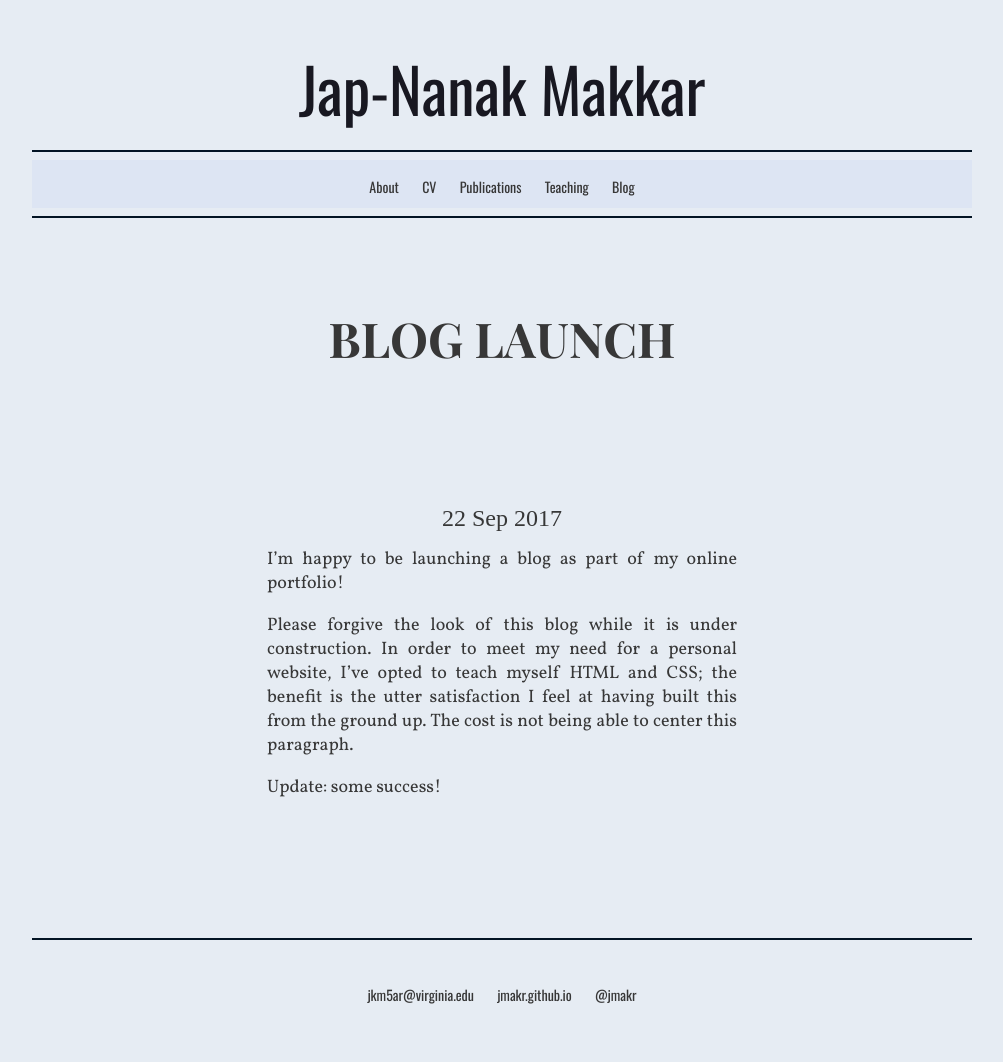
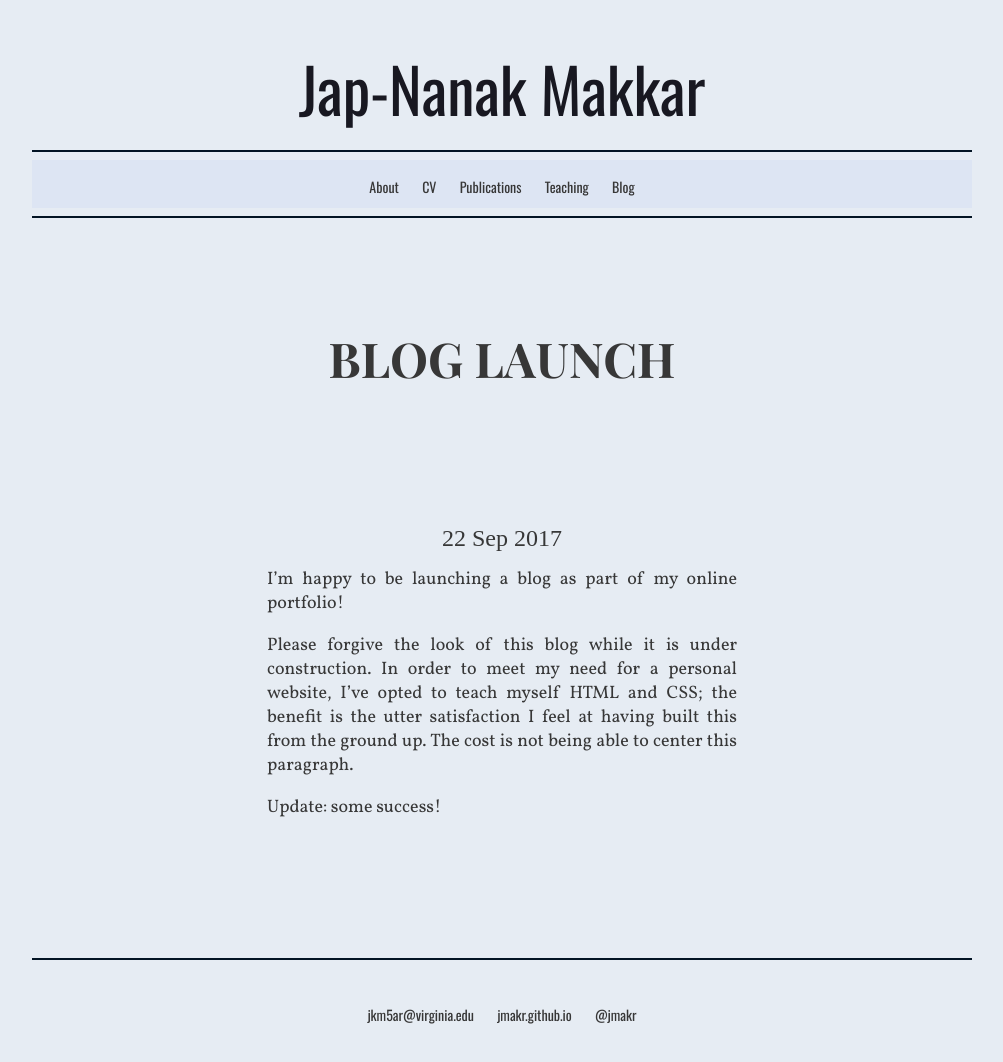
Before and after one commit to jmakr/jmakr.github.io, a Jekyll site: the page built from _posts/2017-09-22-Blog-Launch.md, in a window 1280 px wide. Shown: the whole page, without its empty margins (138-1141 px from the left). Built offline with Jekyll 4.4.1, drawn with Linux system fonts in a browser that asks for light colours; some web fonts are replaced.

Commit message:
Update main.css

```diff
--- a/css/main.css
+++ b/css/main.css
@@ -114,10 +114,7 @@
 }
 .beaderhelper{
 	height: 100px;
-	margin-top: 80px;
-	margin-bottom:20px;
-
-
+	margin-top: 100px;
 
 }
 
@@ -300,15 +297,14 @@
 
 p6 { /* blog header  */
 
-    position: relative;
-	padding-top: 20px;
+    	position: relative;
 	padding-bottom: 20px;
-    font-family: Playfair Display;
+    	font-family: Playfair Display;
 	font-weight: 700;
-    font-size: 48px;
+	font-size: 48px;
 
 	text-align: center;
-    color:#373737;  /* charcoal  */
+    	color:#373737;  /* charcoal  */
 
 
 }
```
